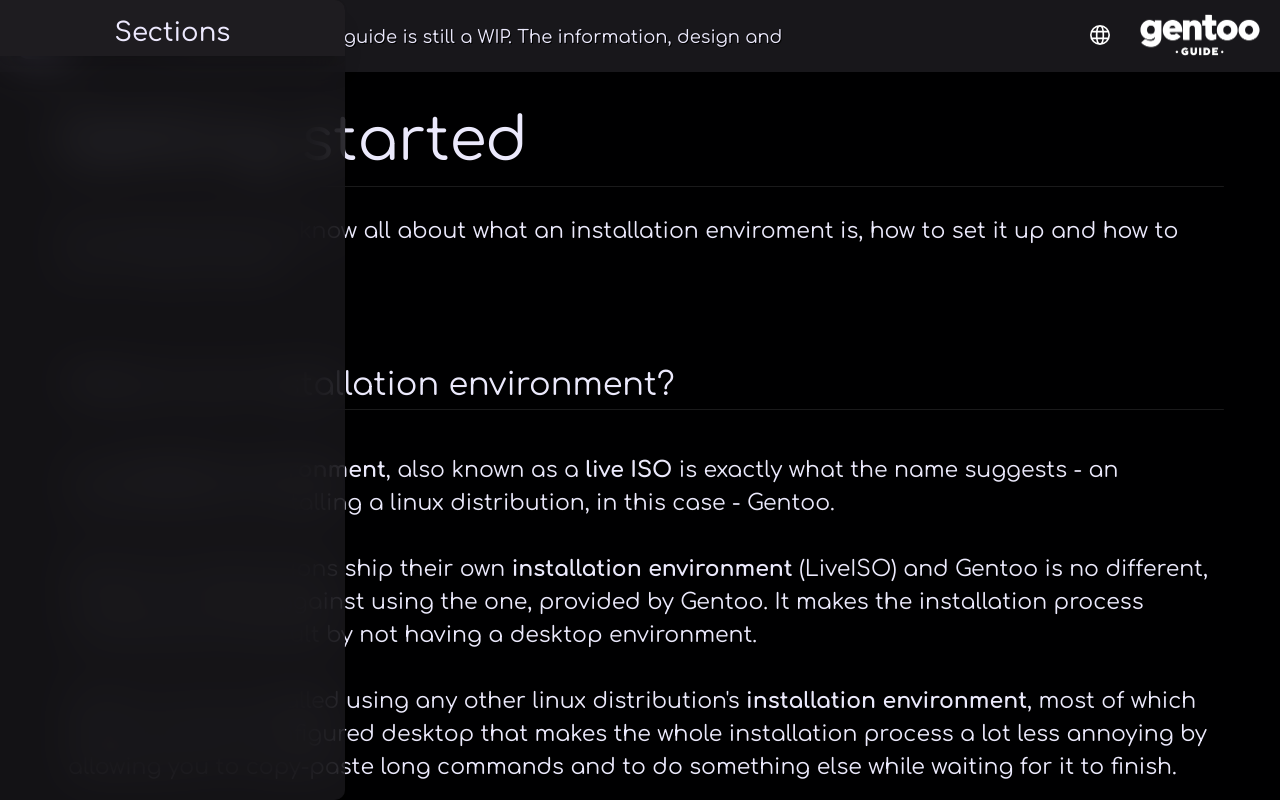
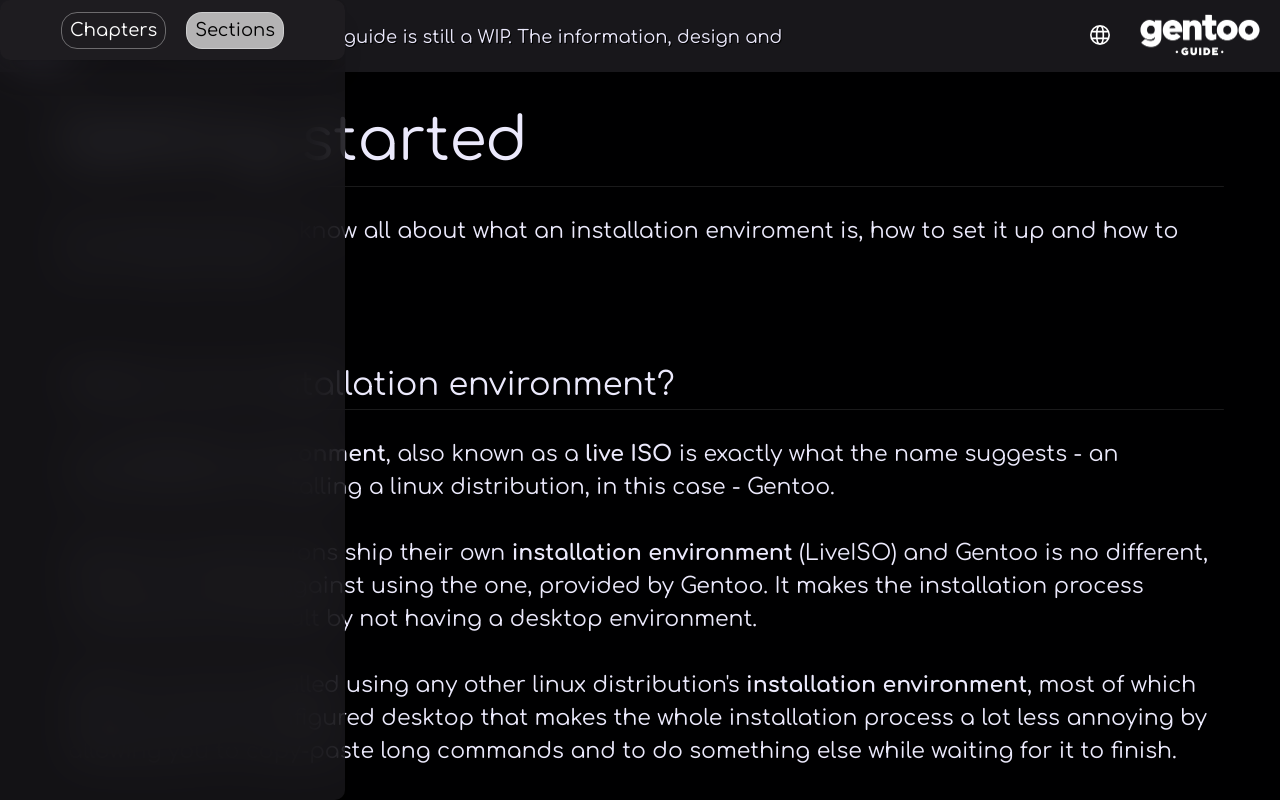
Before and after one commit to presi300/Gentoo.guide, a Next.js app: page /Chapters/DownloadAndSetupPage in a window 1280 px wide. Both pictures are taken after a click on the button 38 px from the left and 36 px from the top of the page. Shown: the top 800 px of the page. Built offline with nearby package versions, Linux system fonts and the light colour scheme.

Commit message:
Fixed bugs and added an additional way of navigating the site

```diff
--- a/src/app/Chapters/StartPage/page.js
+++ b/src/app/Chapters/StartPage/page.js
@@ -28,14 +28,9 @@
     // FFS, vercel
 
     <div>
-      {/* Welcome */}
-      <div className="flex w-full justify-center">
-        <div className="w-[1200px]">
-          <div className="flex flex-col ">
+      {/* Welcome */}s{" "}
       <Text variant="bigHeading">
-              <p className="text-center md:text-start">
-                {lmao.Welcome.mainTitle}
-              </p>{" "}
+        <p className="text-center md:text-start">{lmao.Welcome.mainTitle}</p>{" "}
       </Text>
       <Spacer variant="sm"></Spacer>
       <Text variant="md">{lmao.Welcome.mainSubTitle}</Text>
@@ -115,7 +110,6 @@
           </div>
         </div>
       </div>
-          </div>
       {/* Why gentoo linux */}
       <div id={lmao.SideBar.Text.e2}></div>
       <div className="mt-28 mb-20">
@@ -167,11 +161,7 @@
         </div>
         <Text variant="md">{lmao.HowGentooWork.Label2}</Text>
         <div className="mt-3 mb-9">
-              <ShellBox
-                dir="~"
-                variant="root"
-                command="emerge --sync"
-              ></ShellBox>
+          <ShellBox dir="~" variant="root" command="emerge --sync"></ShellBox>
         </div>
         <Text variant="md">{lmao.HowGentooWork.Label3}</Text>
         <div className="mt-3 mb-9">
@@ -332,9 +322,6 @@
           </div>
         </div>
       </div>
-        </div>
-      </div>
-
       <Skeleton topBarVariant="hamburger">
         <SideBarElementExtended
           text={lmao.SideBar.Text.e1}
--- a/src/app/components/FormattedText/Fmt.jsx
+++ b/src/app/components/FormattedText/Fmt.jsx
@@ -37,8 +37,14 @@
   );
 }
 
-export function Label({}) {
-  return <div></div>;
+export function Label({ children }) {
+  return (
+    <div className="mr-4 my-6">
+      <Text variant="md">
+        <b>- {children}</b>
+      </Text>
+    </div>
+  );
 }
 
 export function List({ el }) {
@@ -68,11 +74,11 @@
 
 export function SectionMain({ children, title, subTitle }) {
   return (
-    <div className="flex flex-col">
+    <div className="flex flex-col w-full">
       <Text variant="bigHeading">{title}</Text>
       <Spacer variant="sm"></Spacer>
       <Text variant="md">{subTitle}</Text>
-      <div className="mt-20 ml-3">{children}</div>
+      <div className="mt-20 ml-3 ">{children}</div>
     </div>
   );
 }
@@ -83,7 +89,7 @@
       <Text variant="lg">{title}</Text>
       <Spacer variant="sm"></Spacer>
       <Text variant="md">{subTitle}</Text>
-      <div className="mt-4 inline-block">{children}</div>
+      <div className="mt-4 ">{children}</div>
     </div>
   );
 }
@@ -91,7 +97,7 @@
 export function MainFmt({ children }) {
   return (
     <div className="flex w-full justify-center">
-      <div className="w-[1200px] mt-24 px-4">{children}</div>
+      <div className="px-4 w-[1200px] mt-24  ">{children}</div>
     </div>
   );
 }
--- a/src/app/components/SideBar/SideBar.jsx
+++ b/src/app/components/SideBar/SideBar.jsx
@@ -1,19 +1,127 @@
+"use client";
 import React, { Children } from "react";
 import { Comfortaa } from "next/font/google";
 const comfortaa = Comfortaa({ subsets: ["latin"] });
+import Text from "../Text/Text";
+import { useState } from "react";
+import { motion, AnimatePresence } from "framer-motion";
+import Link from "next/link";
+import { FaArrowRight } from "react-icons/fa";
+
+function Chip({ children, active }) {
+  return (
+    <Text variant="sm">
+      <button
+        className=" border-white border-[1px] py-1 px-2 rounded-2xl border-opacity-35  transition-colors"
+        style={{
+          background: active ? "#FFFFFF00" : "#FFFFFFAA",
+          color: active ? "white" : "black",
+        }}
+      >
+        {children}
+      </button>
+    </Text>
+  );
+}
+
+function SbChapterSelector({ children }) {
+  return <div className="w-full flex flex-col h-full gap-4">{children}</div>;
+}
+
+function SbChapter({ children, href = "#" }) {
+  const [xd, xdHandler] = useState(false);
+  return (
+    <Link
+      href={href}
+      className="w-full bg-[#FFFFFF11] h-[50px] rounded-[15px] hover:bg-[#FFFFFF15] flex items-center transition-colors overflow-hidden"
+      onMouseEnter={() => xdHandler(true)}
+      onMouseLeave={() => xdHandler(false)}
+    >
+      <div className="px-4 ">
+        <Text>{children}</Text>
+      </div>
+      <AnimatePresence>
+        {xd && (
+          <motion.div
+            className="absolute  right-0 rounded-r-[15px] bg-[#FFFFFF11] h-[50px] pt-4 overflow-hidden z-10"
+            initial={{ opacity: 0, width: 0 }}
+            animate={{ opacity: 1, width: 72 }}
+            exit={{ opacity: 0, width: 0 }}
+            transition={{ duration: 0.2 }}
+          >
+            <div className="pr-7 pl-7">
+              <Text>
+                <FaArrowRight />
+              </Text>
+            </div>
+          </motion.div>
+        )}
+      </AnimatePresence>
+    </Link>
+  );
+}
 
 let SideBar = ({ children }) => {
+  const variants = {
+    initial: {
+      opacity: 0, // Element starts hidden (optional)
+      x: "-100%", // Element starts off-screen to the left (optional)
+      transition: { duration: 0.2 },
+    },
+    visible: {
+      opacity: 1,
+      x: 0,
+      transition: { duration: 0.2 }, // Adjust duration as desired
+    },
+    exit: {
+      opacity: 0,
+      x: "100%", // Element exits off-screen to the right (optional)
+      transition: { duration: 0.2 }, // Adjust duration as desired
+    },
+  };
+  const [sw, swHandler] = useState(true);
   return (
-    <div className="w-[345px] fixed left-0 top-0 bottom-0  bg-[#18171b] backdrop-blur-xl bg-opacity-80 rounded-tr-[10px] rounded-br-[10px] shadow flex-col justify-start items-center gap-2.5 inline-flex z-50">
-      <div className="w-full h-[60px] justify-center items-center inline-flex  bg-[#1e1c20] pt-[13px] shadow-xl rounded-tr-[10px]">
-        <div
-          className={`w-full h-full text-center text-violet-100 text-[26px]  font-medium ${comfortaa.className}`}
-        >
-          Sections
+    <div className="w-[345px] fixed left-0 top-0 bottom-0 bg-[#18171b] backdrop-blur-xl bg-opacity-80 rounded-tr-[10px] rounded-br-[10px] shadow flex-col justify-start items-center gap-2.5 inline-flex z-50">
+      <div className="w-full h-[60px] justify-center gap-5 pr-8 sm:pr-0 items-center inline-flex  bg-[#1e1c20]  shadow-xl rounded-[10px]">
+        {/* An extremely high intelligence way of figuring out which chip to highlight */}
+        <div onClick={() => swHandler(false)}>
+          <Chip active={sw}>Chapters</Chip>
+        </div>
+        <div onClick={() => swHandler(true)}>
+          <Chip active={!sw}>Sections</Chip>
         </div>
       </div>
-      <div className="p-6 w-full h-full">
-        <div className="flex flex-col h-full">{children}</div>
+
+      <div className=" w-full absolute h-full top-20 z-10 overflow-hidden flex justify-center">
+        <motion.div
+          variants={variants}
+          animate={sw ? "visible" : "exit"}
+          className="flex flex-col w-[85%] h-full relative top-0  z-0"
+        >
+          {children}
+        </motion.div>
+
+        <motion.div
+          variants={variants}
+          animate={sw ? "initial" : "visible"}
+          className="w-[85%] h-full absolute top-0 "
+        >
+          <SbChapterSelector>
+            <SbChapter key={1} href="/">
+              <b className="pr-3">1.</b>Landing
+            </SbChapter>
+            <SbChapter key={2} href="/Chapters/StartPage">
+              <b className="pr-3">2.</b>Welcome
+            </SbChapter>
+            <SbChapter key={2} href="/Chapters/DownloadAndSetupPage">
+              <b className="pr-3">3.</b>
+              Initial setup
+            </SbChapter>
+            <SbChapter key={3} href="/Chapters/InfoPage">
+              <b className="pr-3">4.</b>Information
+            </SbChapter>
+          </SbChapterSelector>
+        </motion.div>
       </div>
     </div>
   );
--- a/src/app/components/SideBar/SideBarElementExtended.jsx
+++ b/src/app/components/SideBar/SideBarElementExtended.jsx
@@ -10,7 +10,7 @@
   const [state, stateHandler] = useState(false);
   let ContentElement = () => {
     return (
-      <div className="mx-[0.40rem]">
+      <div className="mx-[0.40rem] ">
         {content.map((content) => {
           return (
             <Link key={content} href={`#${content}`}>
@@ -29,7 +29,7 @@
 
   return (
     <div
-      className="w-full h-auto flex flex-col border-b-[1px]  border-[#201e22FF]"
+      className="w-full h-auto flex flex-col border-b-[1px]  border-[#201e22FF] "
       onMouseOverCapture={() => stateHandler(true)}
       onMouseLeave={() => stateHandler(false)}
     >
@@ -43,13 +43,14 @@
             animate={{ opacity: 100, height: "auto" }}
             exit={{ opacity: 0, height: 0 }}
             transition={{ duration: 0.2 }}
+            className="overflow-hidden"
           >
             {state && (
               <motion.ul
                 initial={{ opacity: 0, y: -100 }}
                 animate={{ opacity: 100, y: 0 }}
                 exit={{ opacity: 0, y: -100 }}
-                className="mt-5"
+                className="mt-5 "
               >
                 <ContentElement></ContentElement>
               </motion.ul>
--- a/src/app/components/Skeleton/Skeleton.jsx
+++ b/src/app/components/Skeleton/Skeleton.jsx
@@ -100,6 +100,7 @@
                 <motion.div
                   initial={{ x: -300, opacity: 0 }}
                   animate={{ x: 0, opacity: 100 }}
+                  exit={{ x: -300 }}
                   transition={{
                     x: { duration: 0.23 },
                     opacity: { duration: 0.2 },
```
Also changed, not shown: src/app/Chapters/DownloadAndSetupPage/page.js (+17 -16 lines). Lines whose indentation alone changed are shown as unchanged.
